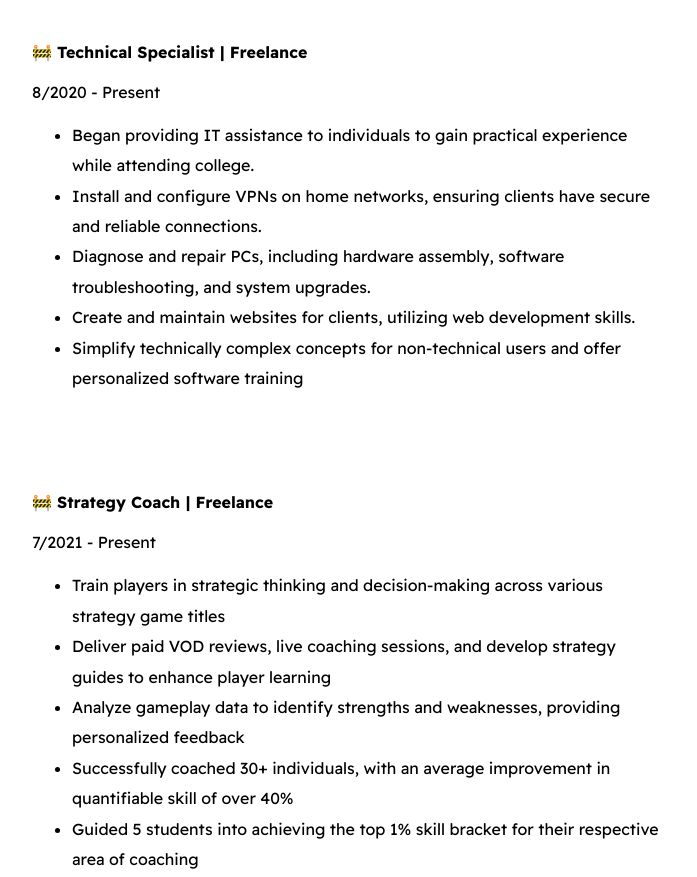
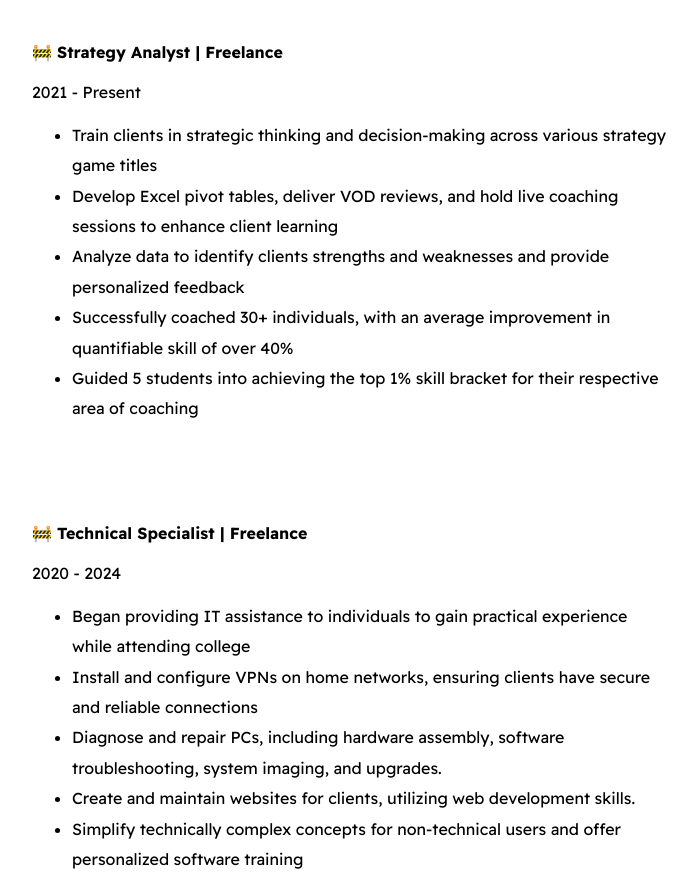
Before and after one commit to donathan985/Resume-Website, a plain HTML site: page index.html in a window 1280 px wide. Shown: the part 840-1717 px from the top of the page, without its empty margins (306-1003 px from the left). Drawn offline with Linux system fonts and the light colour scheme.

Commit message:
Add files via upload

```diff
--- a/index.html
+++ b/index.html
@@ -28,7 +28,7 @@
                 <div id="socials--list">
 
                     <a href="https://www.linkedin.com/in/donald-law-57505b262/" target="_blank">Linkedin</a>
-                    <a href="./assets/DonLawResumeOct24.pdf" target="_blank">Download Resume</a>
+                    <a href="./assets/DonLawResumeNov24.pdf" target="_blank">Download Resume</a>
 
                 </div>
             </section>
@@ -38,7 +38,7 @@
                 <ul id="qualifications--list">
                     <li>✔️ 3+ Years experience in Data Analytics</li>
                     <li>✔️ BBA in Management Information Systems</li>
-                    <li>✔️ Freelance Technical Specialist & Strategy Coach</li>
+                    <li>✔️ Freelance Stategy Analyst</li>
                     <li>✔️ Pursuit of CompTIA A+ and Sec+ certifications</li>
                 </ul>
             </section>
@@ -57,15 +57,33 @@
             <section id="work-history-wrapper" class="section--page">
                 <h2>Work History</h2>
 
+
                 <div class="card--work-history">
-                    <strong>🚧 Technical Specialist | Freelance</strong>
-                    <p>8/2020 - Present</p>
+                    <strong>🚧 Strategy Analyst | Freelance</strong>
+                    <p>2021 - Present</p>
                     <p>  </p>
                     <strong></strong>
                     <ul>
-                        <li>Began providing IT assistance to individuals to gain practical experience while attending college.</li>
-                        <li>Install and configure VPNs on home networks, ensuring clients have secure and reliable connections.</li>
-                        <li>Diagnose and repair PCs, including hardware assembly, software troubleshooting, and system upgrades.</li>
+                        <li>Train clients in strategic thinking and decision-making across various strategy game titles</li>
+                        <li>Develop Excel pivot tables, deliver VOD reviews, and hold live coaching sessions to enhance client learning</li>
+                        <li>Analyze data to identify clients strengths and weaknesses and provide personalized feedback</li>
+                        <li>Successfully coached 30+ individuals, with an average improvement in quantifiable skill of over 40%</li>
+                        <li>Guided 5 students into achieving the top 1% skill bracket for their respective area of coaching</li>
+
+                    </ul>
+                </div>
+
+                <div class="line-break"></div>
+
+                <div class="card--work-history">
+                    <strong>🚧 Technical Specialist | Freelance</strong>
+                    <p>2020 - 2024</p>
+                    <p>  </p>
+                    <strong></strong>
+                    <ul>
+                        <li>Began providing IT assistance to individuals to gain practical experience while attending college</li>
+                        <li>Install and configure VPNs on home networks, ensuring clients have secure and reliable connections</li>
+                        <li>Diagnose and repair PCs, including hardware assembly, software troubleshooting, system imaging, and upgrades.</li>
                         <li>Create and maintain websites for clients, utilizing web development skills.</li>
                         <li>Simplify technically complex concepts for non-technical users and offer personalized software training</li>
                     </ul>
@@ -74,23 +92,8 @@
                 <div class="line-break"></div>
 
                 <div class="card--work-history">
-                    <strong>🚧 Strategy Coach | Freelance</strong>
-                    <p>7/2021 - Present</p>
-                    <p>  </p>
-                    <strong></strong>
-                    <ul>
-                        <li>Train players in strategic thinking and decision-making across various strategy game titles</li>
-                        <li>Deliver paid VOD reviews, live coaching sessions, and develop strategy guides to enhance player learning</li>
-                        <li>Analyze gameplay data to identify strengths and weaknesses, providing personalized feedback</li>
-                        <li>Successfully coached 30+ individuals, with an average improvement in quantifiable skill of over 40%</li>
-                        <li>Guided 5 students into achieving the top 1% skill bracket for their respective area of coaching</li>
-
-                    </ul>
-                </div>
-
-                <div class="card--work-history">
                     <strong>🚧 Seasonal Fulfillment Expert | Target</strong>
-                    <p>9/2023 - 1/2024</p>
+                    <p>2023 - 2024</p>
                     <p>  </p>
                     <strong></strong>
                     <ul>
@@ -104,9 +107,11 @@
                     </ul>
                 </div>
 
+                <div class="line-break"></div>
+
                 <div class="card--work-history">
                     <strong>🚧 Student Supervisor | Panda Express</strong>
-                    <p>3/2022 - 9/2023</p>
+                    <p>2022 - 2023</p>
                     <p>  </p>
                     <strong></strong>
                     <ul>
```
